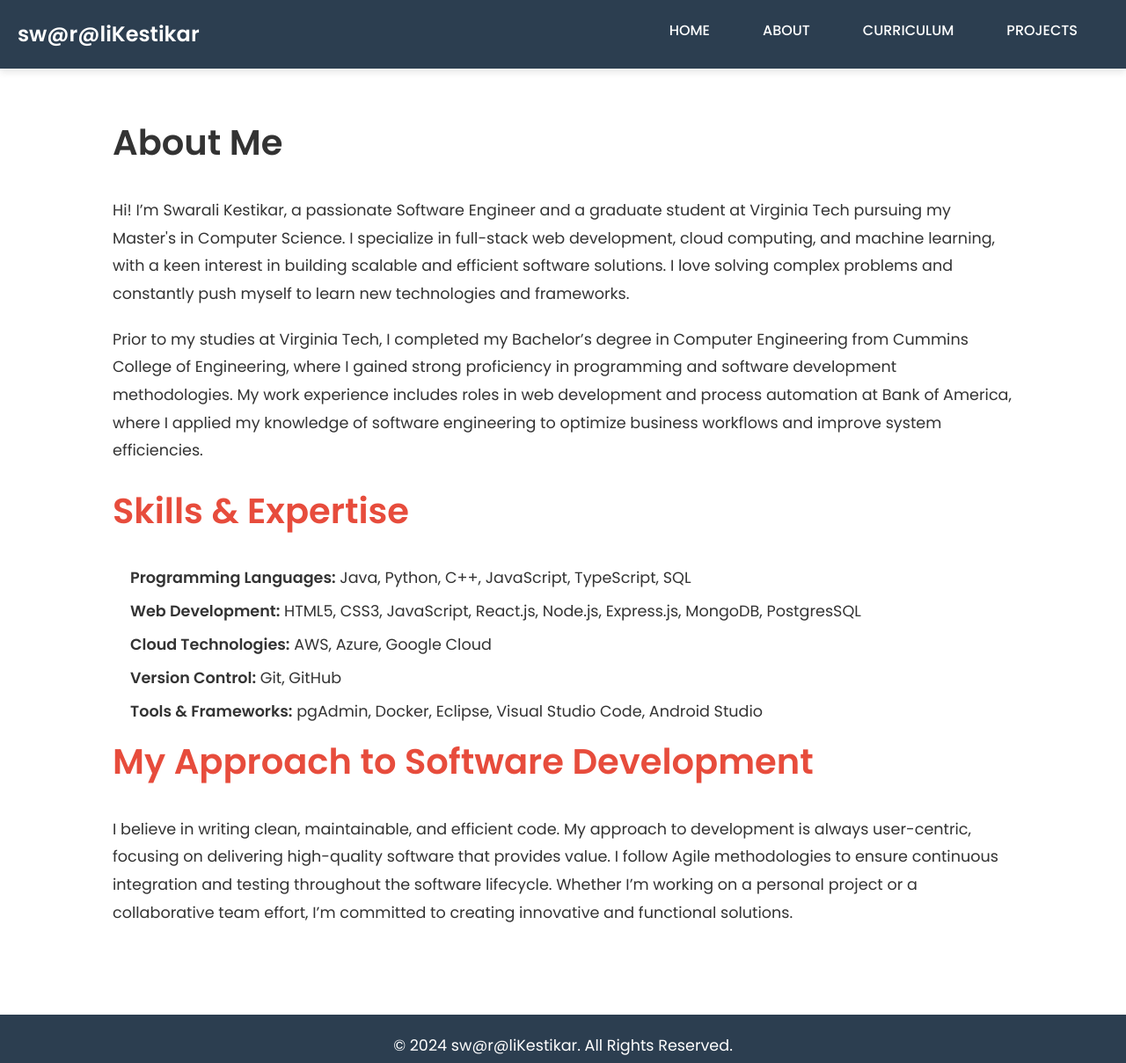
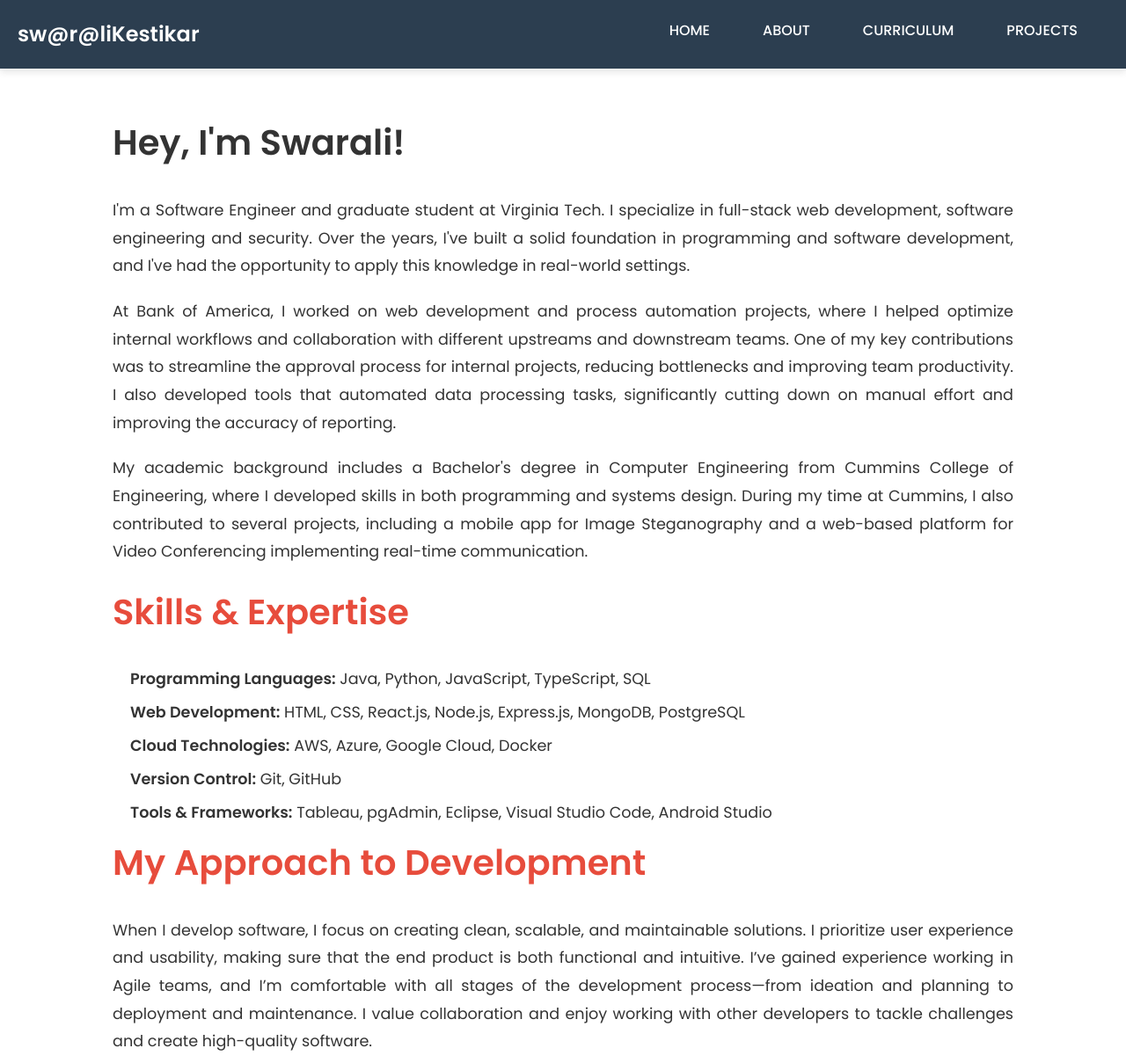
Before and after one commit to swarali7/MyPortfolio, a website built with webpack: page about.html in a window 1280 px wide. Shown: the top 1209 px of the page at 88% size. Built offline with nearby package versions, Linux system fonts and the light colour scheme.

Commit message:
My Project

```diff
--- a/about.html
+++ b/about.html
@@ -28,22 +28,24 @@
 <!-- About Section -->
 <section class="about">
   <div class="about-content">
-    <h2>About Me</h2>
-    <p>Hi! I’m Swarali Kestikar, a passionate Software Engineer and a graduate student at Virginia Tech pursuing my Master's in Computer Science. I specialize in full-stack web development, cloud computing, and machine learning, with a keen interest in building scalable and efficient software solutions. I love solving complex problems and constantly push myself to learn new technologies and frameworks.</p>
+    <h2>Hey, I'm Swarali!</h2>
+    <p style="text-align:justify;">I'm a Software Engineer and graduate student at Virginia Tech. I specialize in full-stack web development, software engineering and security. Over the years, I've built a solid foundation in programming and software development, and I've had the opportunity to apply this knowledge in real-world settings.</p>
 
-    <p>Prior to my studies at Virginia Tech, I completed my Bachelor’s degree in Computer Engineering from Cummins College of Engineering, where I gained strong proficiency in programming and software development methodologies. My work experience includes roles in web development and process automation at Bank of America, where I applied my knowledge of software engineering to optimize business workflows and improve system efficiencies.</p>
+    <p style="text-align:justify;">At Bank of America, I worked on web development and process automation projects, where I helped optimize internal workflows and collaboration with different upstreams and downstream teams. One of my key contributions was to streamline the approval process for internal projects, reducing bottlenecks and improving team productivity. I also developed tools that automated data processing tasks, significantly cutting down on manual effort and improving the accuracy of reporting.</p>
+
+    <p style="text-align:justify;">My academic background includes a Bachelor's degree in Computer Engineering from Cummins College of Engineering, where I developed skills in both programming and systems design. During my time at Cummins, I also contributed to several projects, including a mobile app for Image Steganography and a web-based platform for Video Conferencing implementing real-time communication.</p>
 
     <h3>Skills & Expertise</h3>
     <ul>
-      <li><strong>Programming Languages:</strong> Java, Python, C++, JavaScript, TypeScript, SQL</li>
-      <li><strong>Web Development:</strong> HTML5, CSS3, JavaScript, React.js, Node.js, Express.js, MongoDB, PostgresSQL</li>
-      <li><strong>Cloud Technologies:</strong> AWS, Azure, Google Cloud</li>
+      <li><strong>Programming Languages:</strong> Java, Python, JavaScript, TypeScript, SQL</li>
+      <li><strong>Web Development:</strong> HTML, CSS, React.js, Node.js, Express.js, MongoDB, PostgreSQL</li>
+      <li><strong>Cloud Technologies:</strong> AWS, Azure, Google Cloud, Docker</li>
       <li><strong>Version Control:</strong> Git, GitHub</li>
-      <li><strong>Tools & Frameworks:</strong> pgAdmin, Docker, Eclipse, Visual Studio Code, Android Studio</li>
+      <li><strong>Tools & Frameworks:</strong> Tableau, pgAdmin, Eclipse, Visual Studio Code, Android Studio</li>
     </ul>
 
-    <h3>My Approach to Software Development</h3>
-    <p>I believe in writing clean, maintainable, and efficient code. My approach to development is always user-centric, focusing on delivering high-quality software that provides value. I follow Agile methodologies to ensure continuous integration and testing throughout the software lifecycle. Whether I’m working on a personal project or a collaborative team effort, I’m committed to creating innovative and functional solutions.</p>
+    <h3>My Approach to Development</h3>
+    <p style="text-align:justify;">When I develop software, I focus on creating clean, scalable, and maintainable solutions. I prioritize user experience and usability, making sure that the end product is both functional and intuitive. I’ve gained experience working in Agile teams, and I’m comfortable with all stages of the development process—from ideation and planning to deployment and maintenance. I value collaboration and enjoy working with other developers to tackle challenges and create high-quality software.</p>
   </div>
 </section>
 
```
